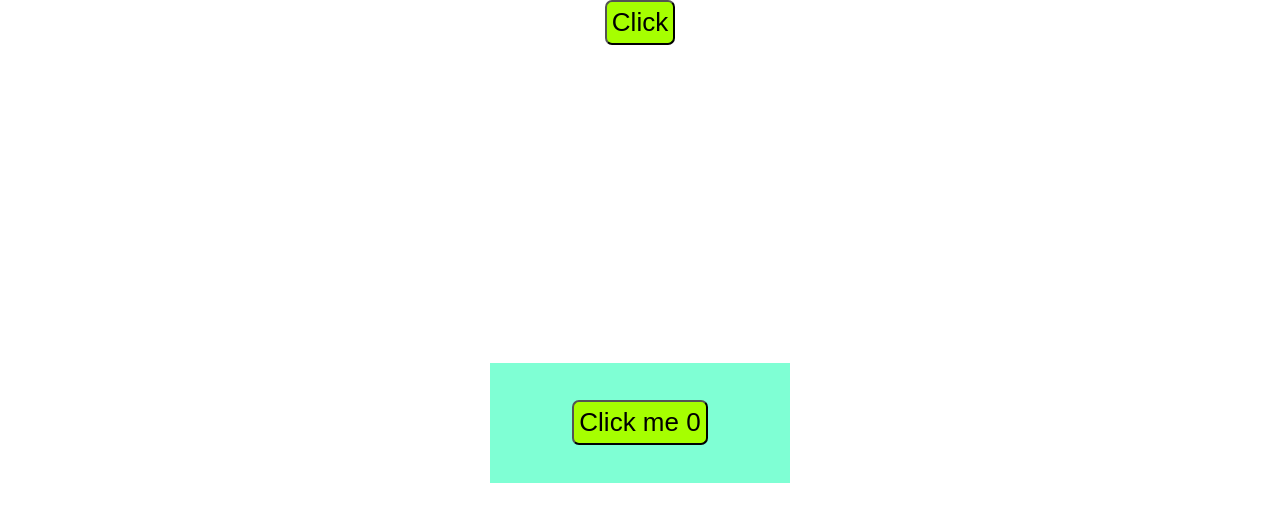
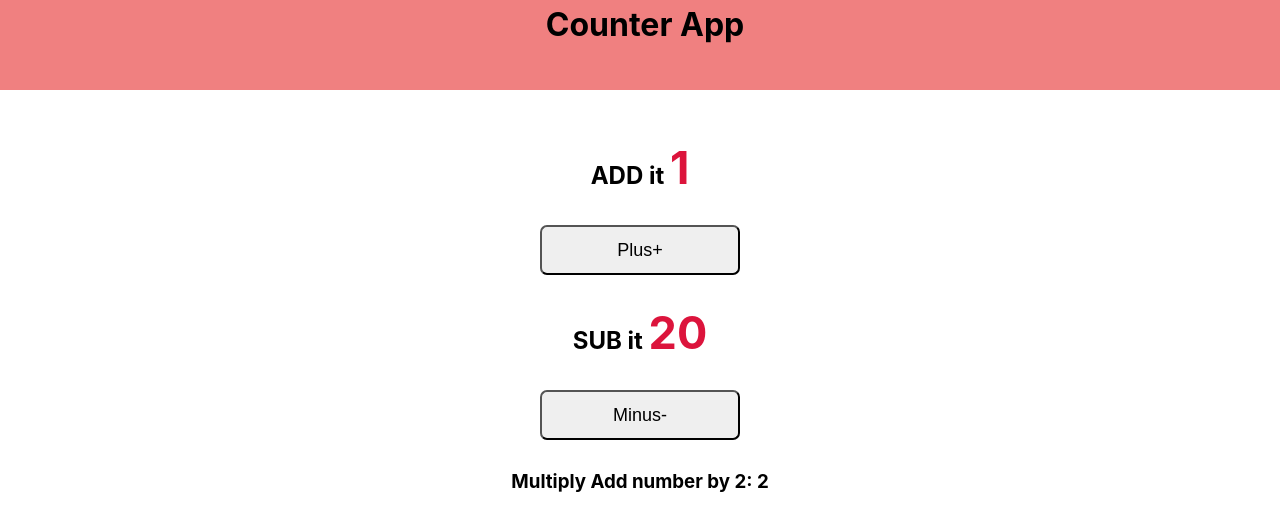
Before and after one commit to Zubair1021/React_work, a React (Create React App) app: page / in a window 1280 px wide. Shown: the top 530 px of the page. Built offline with nearby package versions, Linux system fonts and the light colour scheme.

Commit message:
Usememo and memo concept

```diff
--- a/src/App.js
+++ b/src/App.js
@@ -1,20 +1,14 @@
-import React,{useState} from 'react'
-import Practice from './Practice/useeffect'
-
-
-
+import React from "react";
+import Counter from "./Practice/Usememo/Counter";
+import './Practice/Usememo/Style.css'
 
 const App = () => {
 
-  const [check, setcheck] = useState(true)
-
-
   return (
     <div>
-      <button onClick={()=> {setcheck(!check)}}>Click</button>
-        {check===true?<Practice/>: ""}
+      <Counter />
     </div>
-  )
-}
+  );
+};
 
-export default App
+export default App;
--- /dev/null
+++ b/src/Practice/Usememo/Counter.js
@@ -0,0 +1,42 @@
+import React, { useState, useMemo } from "react";
+import Header from "../Usememo/Header";
+
+const Counter = () => {
+  console.log("Counters Render");
+  const [add, setadd] = useState(1);
+  const [minus, setminus] = useState(20);
+
+  const UpdateCountInc = () => {
+    setadd(add + 1);
+  };
+  const UpdateCountDec = () => {
+    setminus(minus - 1);
+  };
+  // This function has not a relation with minus but still run when minus state render but their is no need of it rendering so we use useMemo hook
+  //  Usememo is a memoized function that store value in cache
+
+  const MulValue = useMemo(() => {
+    alert("Multiplication Updated...........");
+    return add * 2;
+  }, [add]);
+
+
+  return (
+    <div>
+      <Header />
+      <div className="Counter-body">
+        <h2>
+          ADD it <span>{add}</span>
+        </h2>
+        <button onClick={UpdateCountInc}>Plus+</button>
+        <h2>
+          SUB it <span>{minus}</span>
+        </h2>
+        <button onClick={UpdateCountDec}>Minus-</button>
+        <h3>Multiply Add number by 2: {MulValue}</h3>
+      </div>
+    </div>
+  );
+};
+
+export default Counter;
--- /dev/null
+++ b/src/Practice/Usememo/Header.js
@@ -0,0 +1,14 @@
+// Header is render again when counter is render but their is no need so we use memo to stop their render
+import React,{memo} from 'react'
+import '../Usememo/Style.css'
+
+const Header = () => {
+    console.log("Header Render")
+  return (
+    <div className='Header'>
+        <h1>Counter App</h1>
+    </div>
+  )
+}
+
+export default memo(Header)
--- /dev/null
+++ b/src/Practice/Usememo/Style.css
@@ -0,0 +1,29 @@
+*{
+    padding: 0;
+    margin: 0;
+}
+.Header{
+    background-color: lightcoral;
+    width: 100%;
+    height: 80px;
+    text-align: center;
+    padding: 5px;
+}
+.Counter-body{
+    text-align: center;
+    margin-top: 50px;
+}
+span{
+    font-size: 45px;
+    font-weight: bold;
+    color: crimson;
+}
+button{
+    font-size: 18px;
+    margin: 30px;
+    padding: 5px;
+    width: 200px;
+    height: 50px;
+    border-radius: 7px;
+
+}
```
